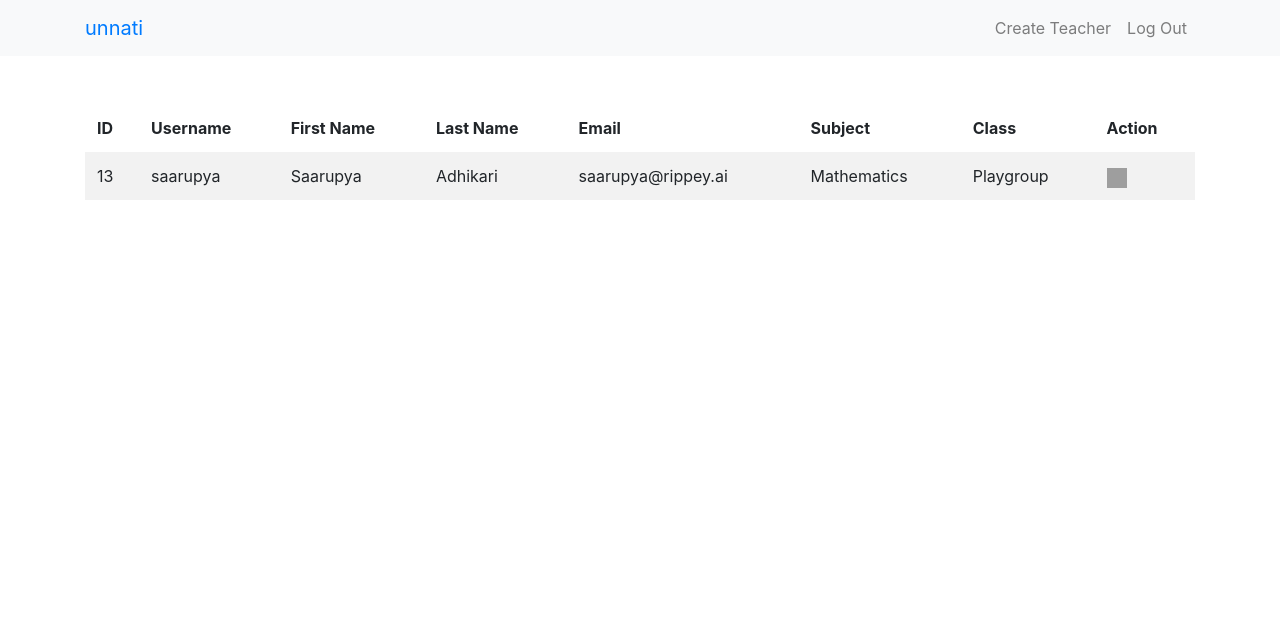
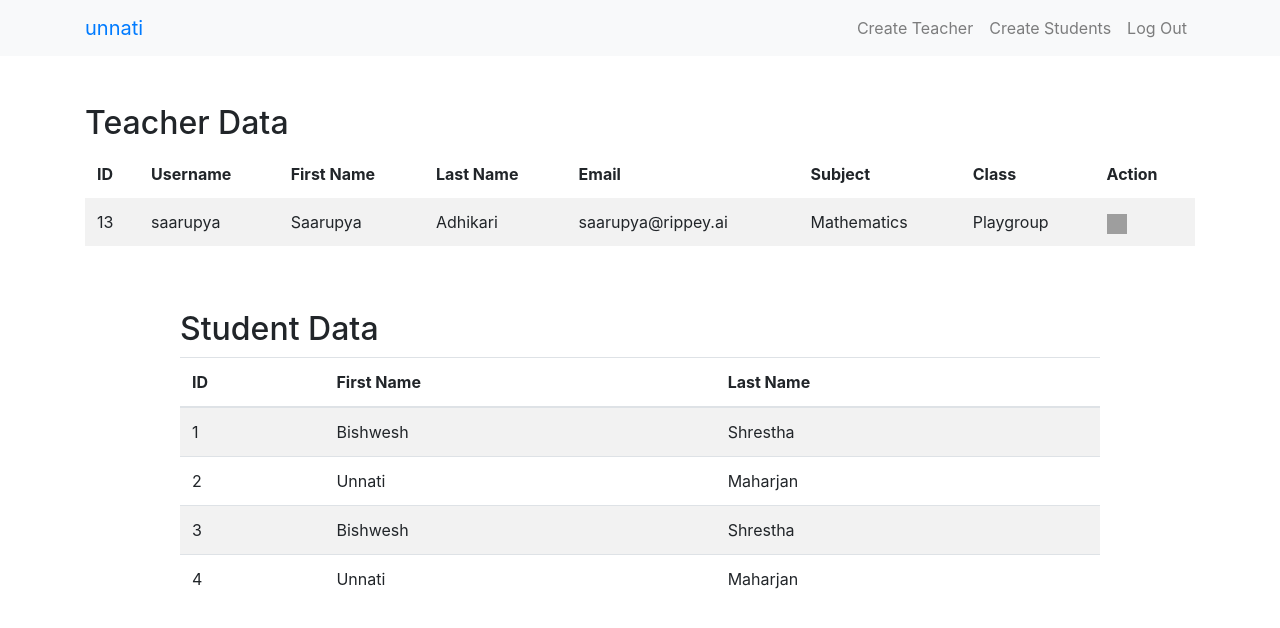
Before and after one commit to unnatimaharjan/KindergardenManagementSystem, a Django app: page / in a window 1280 px wide. Shown: the top 628 px of the page. Run offline with Django 4.2, Linux system fonts and the light colour scheme; a user stored in the database is signed in; data comes from the database, SQL or seed files in the repository; both versions use the stored data as it was after the commit; parts of the project's set-up code (start-up, migrations or seed data) failed here and were passed over; some libraries are stand-ins or nearby versions; grey boxes are pictures that could not be loaded.

Commit message:
we did something, i don't know what

```diff
--- a/kmsd/models.py
+++ b/kmsd/models.py
@@ -6,3 +6,9 @@ class Teacher(models.Model):
     user = models.ForeignKey(User, on_delete=models.CASCADE)
     subject = models.CharField(max_length=255)
     _class = models.CharField(max_length=255)
+
+
+class Student(models.Model):
+    first_name = models.CharField(max_length=255)
+    last_name = models.CharField(max_length=255)
+    _class = models.CharField(max_length=255)
--- a/kmsd/urls.py
+++ b/kmsd/urls.py
@@ -10,5 +10,6 @@ urlpatterns = [
     path("signup/", views.create_teacher, name="signup"),
     path("delete_user/", views.delete_teacher, name="delete"),
     path("profile/", views.get_profile, name="profile"),
+    path("add_students/", views.add_students, name="add_students"),
 ]
 app_name = "kmsd"
--- a/kmsd/views.py
+++ b/kmsd/views.py
@@ -1,14 +1,15 @@
 import re
 
 import django.db.utils
+import pandas
 from django.contrib.auth import authenticate, login, logout
 from django.contrib.auth.models import User
 from django.shortcuts import redirect, render
 
 from kmsd.models import Teacher
-from utils.general_utils import (generate_password, get_all_teachers,
+from utils.general_utils import (generate_password, get_all_teachers, get_all_students,
                                  get_user_info, set_update_profile,
-                                 validate_login_form)
+                                 validate_login_form, post_students)
 from utils.logging import logger
 
 
@@ -17,9 +18,11 @@ def home(request):
     if not user.is_authenticated:
         return render(request, "registration/login.html")
     rows = get_all_teachers()
+    students = get_all_students()
     user_info = request.session.get("user_info")
     return render(
-        request, "home.html", {"user": user, "rows": rows, "user_info": user_info}
+        request, "home.html",
+        {"user": user, "rows": rows, "user_info": user_info, "students": students}
     )
 
 
@@ -88,5 +91,13 @@ def get_profile(request):
         return render(request, "profile.html", {"profile": profile})
     if request.method == "POST":
         set_update_profile(request)
-        # profile = get_user_info(request)
         return redirect("/")
+
+
+def add_students(request):
+    if request.method == "GET":
+        return render(request, "upload.html")
+    file = request.FILES.get("file")
+    df = pandas.read_csv(file)
+    post_students(df)
+    return redirect("/")
--- /dev/null
+++ b/requirements.txt
@@ -0,0 +1,3 @@
+django
+loguru
+pandas
--- /dev/null
+++ b/students.csv
@@ -0,0 +1,3 @@
+first_name,last_name,_class
+Bishwesh,Shrestha,Playgroup
+Unnati,Maharjan,Playgroup
--- a/templates/base.html
+++ b/templates/base.html
@@ -34,6 +34,9 @@
                         <li class="nav-item">
                             <a class="nav-link" href="/signup">Create Teacher</a>
                         </li>
+                        <li class="nav-item">
+                            <a class="nav-link" href="/add_students">Create Students</a>
+                        </li>
                     {% endif %}
                     {% if not user.is_superuser %}
                         <a class="nav-link" href="/profile">Profile</a>
--- a/templates/home.html
+++ b/templates/home.html
@@ -29,6 +29,7 @@
         </div>
         {% if user.is_superuser %}
             <div class="table-responsive">
+                <h2>Teacher Data</h2>
                 <table class="table table-striped table-borderless">
                     <thead>
                     <tr>
@@ -66,4 +67,31 @@
             </div>
             </div>
         {% endif %}
+    <div class="container">
+        <div class="row justify-content-center mt-5">
+            <div class="col-md-10">
+                <h2>Student Data</h2>
+                <div class="table-responsive">
+                    <table class="table table-striped">
+                        <thead>
+                        <tr>
+                            <th>ID</th>
+                            <th>First Name</th>
+                            <th>Last Name</th>
+                        </tr>
+                        </thead>
+                        <tbody>
+                        {% for student in students %}
+                            <tr>
+                                <td>{{ student.id }}</td>
+                                <td>{{ student.first_name }}</td>
+                                <td>{{ student.last_name }}</td>
+                            </tr>
+                        {% endfor %}
+                        </tbody>
+                    </table>
+                </div>
+            </div>
+        </div>
+    </div>
 {% endblock %}
--- a/utils/general_utils.py
+++ b/utils/general_utils.py
@@ -2,6 +2,8 @@ import base64
 import time
 
 from django.db import connection
+
+from kmsd.models import Student
 
 
 def validate_login_form(username, password):
@@ -90,3 +92,14 @@ def set_update_profile(request):
     """
     with connection.cursor() as cursor:
         cursor.execute(query)
+
+
+def post_students(df):
+    data = df.to_dict(orient='records')
+    instances = [Student(**row) for row in data]
+    Student.objects.bulk_create(instances)
+
+
+def get_all_students():
+    students = Student.objects.all()
+    return students
```
Also changed, not shown: templates/upload.html (added, +31 -0 lines), db.sqlite3.
